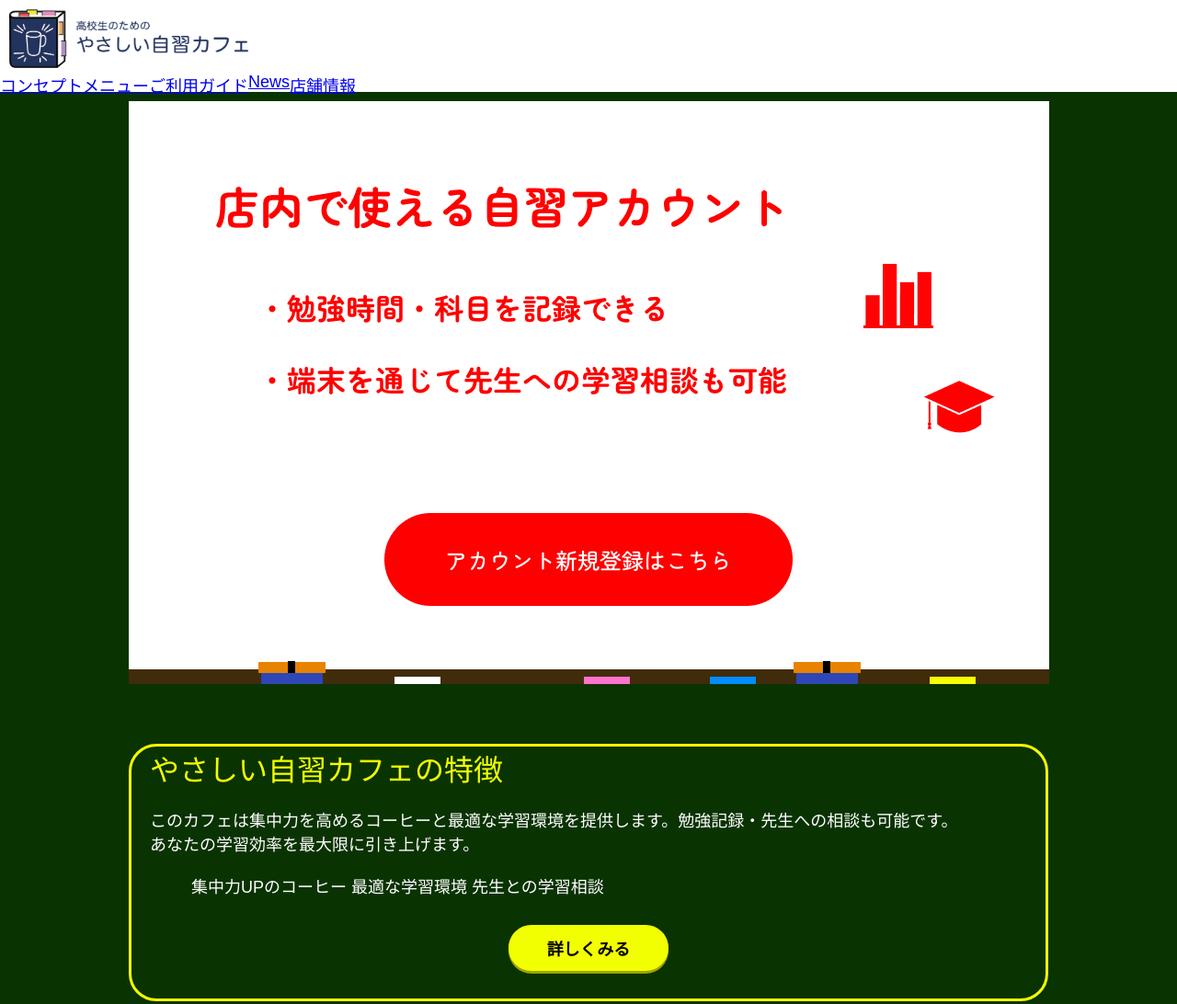
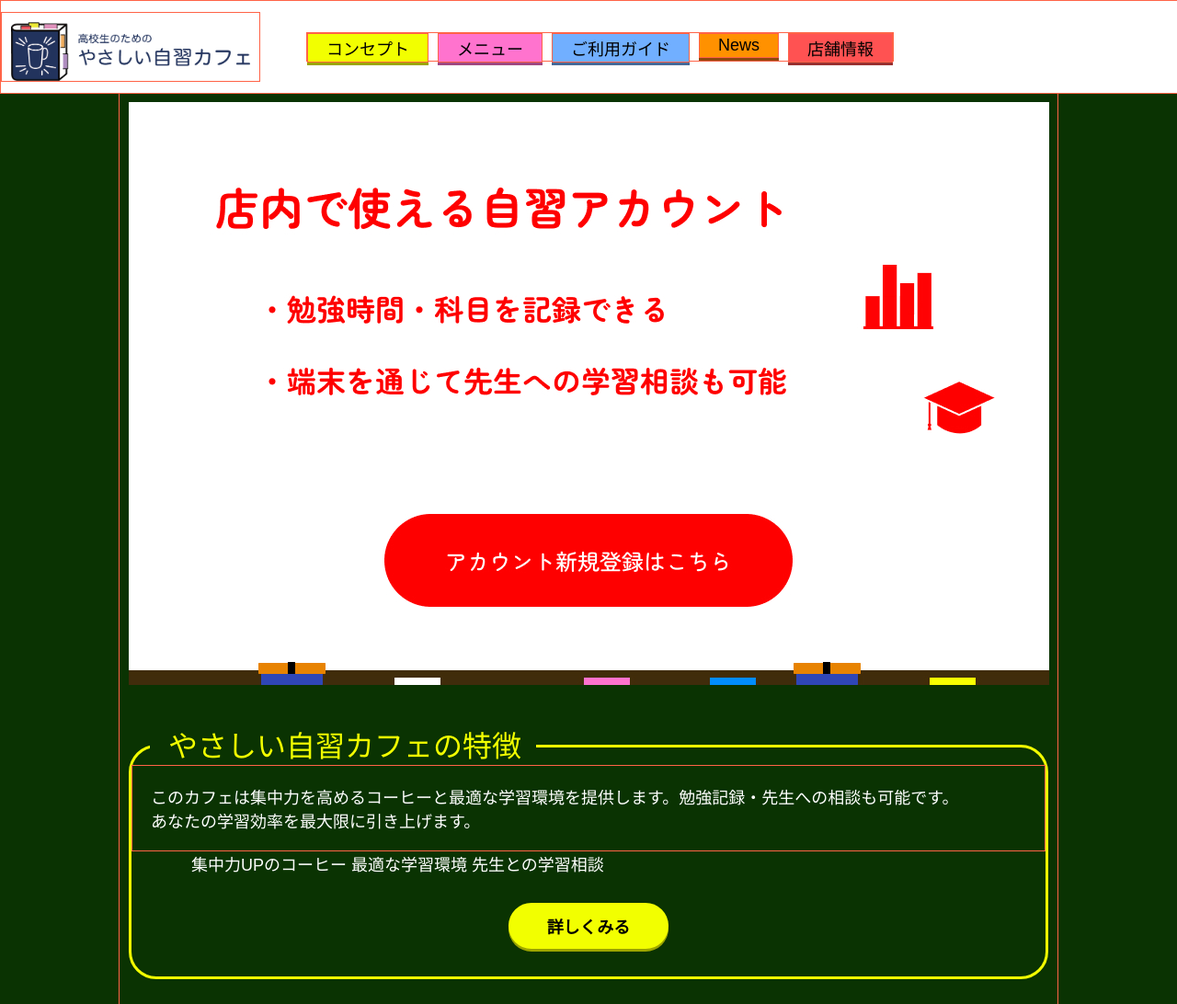
Before and after one commit to nsdhnt/Yasashii-Jisyu-Cafe, a plain HTML site: page index.html in a window 1280 px wide. Shown: the top 1092 px of the page at 92% size. Drawn offline with Linux system fonts and the light colour scheme.

Commit message:
更新：index

```diff
--- a/css/index.css
+++ b/css/index.css
@@ -11,34 +11,141 @@ body{
 }
 #header{
     background-color:#FFF;
+    width:100%;
     height:100px;
+    display:flex;
+    gap:50px;
+    margin-top:-100px;
+    position:fixed;
+    border:solid 1px tomato;
 }
 #header img{
     width:260px;
     height:64px;
     padding:10px 10px 0 10px;
-}
-#nav{
-    position:relative;
+    border:solid 1px tomato;
+    margin-top:auto;
+    margin-bottom:auto;
 }
 #g_Navi{
     display:flex;
     list-style:none;
     text-align:right;
-    position:absolute;
-    top
-    right
-    margin-top:0;
+    gap:10px;
+    height:30px;
+    margin-top:auto;
+    margin-bottom:auto;
+    border:solid 1px tomato;
 }
 li{
     text-align:right;
 }
+.nav_concept{
+  background-color:#F2FF00;
+  border: solid 2px #F2FF00;
+  color: #000;
+  padding: 2px 20px;
+  text-decoration: none;
+  font-size: 18px;
+  box-shadow: 0 3px 0 #9DA500;
+  display: inline-block;
+  transition: .3s;
+  margin-top:auto;
+  margin-bottom:auto;
+  border:solid 1px tomato;
+}
+.nav_concept:hover {
+  color: #000;
+  transform: translateY(3px);
+  box-shadow: 0 0 0 #191970;
+}
+.nav_menu{
+  background-color:#FF73CE;
+  border: solid 2px #FF73CE;
+  color: #000;
+  padding: 2px 20px;
+  text-decoration: none;
+  font-size: 18px;
+  box-shadow: 0 3px 0 #A04781;
+  display: inline-block;
+  transition: .3s;
+  margin-top:auto;
+  margin-bottom:auto;
+  border:solid 1px tomato;
+}
+.nav_menu:hover {
+  color: #000;
+  transform: translateY(3px);
+  box-shadow: 0 0 0 #191970;
+}
+.nav_usage{
+  background-color:#71AFFF;
+  border: solid 2px #71AFFF;
+  color: #000;
+  padding: 2px 20px;
+  text-decoration: none;
+  font-size: 18px;
+  box-shadow: 0 3px 0 #456998;
+  display: inline-block;
+  transition: .3s;
+  margin-top:auto;
+  margin-bottom:auto;
+  border:solid 1px tomato;
+}
+.nav_usage:hover {
+  color: #000;
+  transform: translateY(3px);
+  box-shadow: 0 0 0 #191970;
+}
+.nav_news{
+  background-color:#FF9100;
+  border: solid 2px #FF9100;
+  color: #000;
+  padding: 2px 20px;
+  text-decoration: none;
+  font-size: 18px;
+  box-shadow: 0 3px 0 #8F470D;
+  display: inline-block;
+  transition: .3s;
+  margin-top:auto;
+  margin-bottom:auto;
+  border:solid 1px tomato;
+}
+.nav_news:hover {
+  color: #000;
+  transform: translateY(3px);
+  box-shadow: 0 0 0 #191970;
+}
+.nav_shop{
+  background-color:#FF5252;
+  border: solid 2px #FF5252;
+  color: #000;
+  padding: 2px 20px;
+  text-decoration: none;
+  font-size: 18px;
+  box-shadow: 0 3px 0 #983030;
+  display: inline-block;
+  transition: .3s;
+  margin-top:auto;
+  margin-bottom:auto;
+  border:solid 1px tomato;
+}
+.nav_shop:hover {
+  color: #000;
+  transform: translateY(3px);
+  box-shadow: 0 0 0 #191970;
+}
+
+
+
 #main{
     background-color:#0A3302;
     padding:10px;
     width:1000px;
     margin-right:auto;
     margin-left:auto;
+    margin-top:100px;
+    border:solid 1px tomato;
 }
 #head{
     font-size:32px;
@@ -47,6 +154,7 @@ li{
 }
 .sentence{
     padding:20px;
+    border:solid 1px tomato;
 }
 
 
@@ -55,8 +163,13 @@ li{
     border-radius: 30px;
     margin-top:60px;
 }
-.concept{
+.conceptTitle{
     color:#F2FF00;
+    margin-left:20px;
+    text-align:left;
+    width:400px;
+    background:#0A3302;
+    margin-top:-27px;
 }
 #concept_image{
     display:flex;
@@ -94,8 +207,16 @@ li{
     margin-top:60px;
 }
 
-.menu{
+.menuTitle{
     color:#FF73CE;
+    margin-left:20px;
+    text-align:left;
+    width:144px;
+    background:#0A3302;
+    margin-top:-27px;
+}
+#menu_content{
+    display:flex;
 }
 #detail_menu{
     text-align:center;
@@ -127,8 +248,16 @@ li{
     border-radius: 30px;
     margin-top:60px;
 }
-.usage{
+.usageTitle{
     color:#71AFFF;
+    margin-left:20px;
+    text-align:left;
+    width:210px;
+    background:#0A3302;
+    margin-top:-27px;
+}
+#usage_content{
+  display:flex;
 }
 #detail_usage{
     text-align:center;
@@ -161,8 +290,13 @@ li{
     border-radius: 30px;
     margin-top:60px;
 }
-.news{
+.newsTitle{
     color:#FF9100;
+    margin-left:20px;
+    text-align:left;
+    width:102px;
+    background:#0A3302;
+    margin-top:-27px;
 }
 #detail_news{
     text-align:center;
@@ -198,8 +332,13 @@ li{
     margin-top:60px;
     margin-bottom:60px;
 }
-.shop{
+.shopTitle{
     color:#FF5252;
+    margin-left:20px;
+    text-align:left;
+    width:148px;
+    background:#0A3302;
+    margin-top:-27px;
 }
 #shop_sentence{
     padding:20px;
--- a/index.html
+++ b/index.html
@@ -10,20 +10,18 @@
 <div id="container">
     <div id="header">
         <img src="images/YasashiiJisyuCafe_logo.png" alt="高校生のためのやさしい自習カフェ">
-        <div id="nav">
             <ul id="g_Navi">
-                <li><a href="#">コンセプト</a></li>
-                <li><a href="#">メニュー</a></li>
-                <li><a href="#">ご利用ガイド</a></li>
-                <li><a href="#">News</a></li>
-                <li><a href="#">店舗情報</a></li>
+                <li><a href="concept.html" class="nav_concept">コンセプト</a></li>
+                <li><a href="menu.html" class="nav_menu">メニュー</a></li>
+                <li><a href="#" class="nav_usage">ご利用ガイド</a></li>
+                <li><a href="#" class="nav_news">News</a></li>
+                <li><a href="#" class="nav_shop">店舗情報</a></li>
             </ul>
-        </div>
     </div>
     <div id="main">
     <p><img src="images/top_account.jpg"></p>
         <div id="concept_Wrap">
-            <p id="head" class="concept">やさしい自習カフェの特徴</p>
+            <p id="head" class="conceptTitle">やさしい自習カフェの特徴</p>
             <p class="sentence">
             このカフェは集中力を高めるコーヒーと最適な学習環境を提供します。勉強記録・先生への相談も可能です。<br>あなたの学習効率を最大限に引き上げます。
             </p>
@@ -41,53 +39,57 @@
                 先生との学習相談
                 </p>
             </div>
-                <p id="detail_concept"><a href="#" class="button_concept">詳しくみる</a></p>
+                <p id="detail_concept"><a href="concept.html" class="button_concept">詳しくみる</a></p>
         </div>
 
 
 
         <div id="menu_Wrap">
-            <p id="head" class="menu">メニュー</p>
+            <p id="head" class="menuTitle">メニュー</p>
             <p class="sentence">当店のおすすめメニューはこちら</p>
-            <p>
-            <img src="">
+            <div id="menu_content">
+                <p class="menuWrap1">
+                <img src="images/blend.jpg"><br>
                 ブレンド
                 ¥320<br>
                 集中したい時に。<br>
                 深まる香りと優しい苦味。
                 </p>
-            <p>
-            <img src="">
+                <p class="menuWrap2">
+                <img src="images/eggsandwich.jpg"><br>
                 たまごサンド
                 ¥380<br>
                 ふわふわ卵がたっぷり。<br>
                 やさしい味わいの定番。
                 </p>
-            <p>
-            <img src="">
+                <p class="menuWrap3">
+                <img src="images/cheesecake.jpg"><br>
                 チーズケーキ
                 ¥400<br>
                 しっとりなめらか。<br>
                 コーヒーに合う優しい甘さ。
                 </p>
-            <p id="detail_menu"><a href="#" class="button_menu">詳しくみる</a></p>
+            </div>
+            <p id="detail_menu"><a href="menu.html" class="button_menu">詳しくみる</a></p>
         </div>
 
 
 
         <div id="usage_Wrap">
-            <p id="head" class="usage">ご利用ガイド</p>
+            <p id="head" class="usageTitle">ご利用ガイド</p>
             <p class="sentence">当店独自の利用方法をご紹介</p>
+            <div id="usage_content">
                 <p>来店時の流れ</p>
                 <p>店舗の端末の利用</p>
                 <p>資料の利用</p>
+            </div>
             <p id="detail_usage"><a href="#" class="button_usage">詳しくみる</a></p>
         </div>
 
 
 
         <div id="news_Wrap">
-            <p id="head" class="news">News</p>
+            <p id="head" class="newsTitle">News</p>
             <div id="news_content">
                 <p>2025/7/1　　新メニューを追加しました。</p>
                 <p>2025/6/18　　ご利用ガイドを改訂しました。</p>
@@ -100,7 +102,7 @@
 
 
         <div id="shop_Wrap">
-            <p id="head" class="shop">店舗情報</p>
+            <p id="head" class="shopTitle">店舗情報</p>
             <div id="shop_sentence">
                 <p>
                 営業時間<br>
```
Also changed, not shown: 1 other file. Lines whose indentation alone changed are shown as unchanged.
